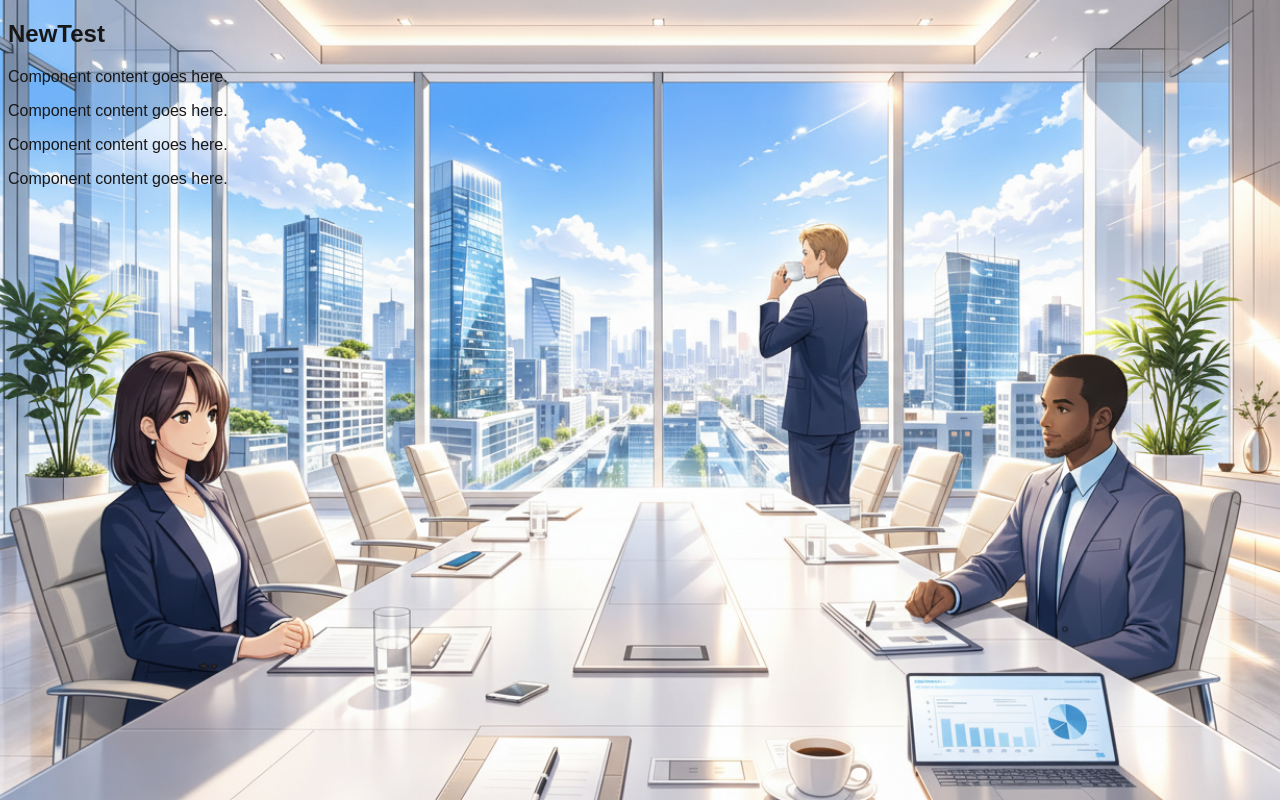
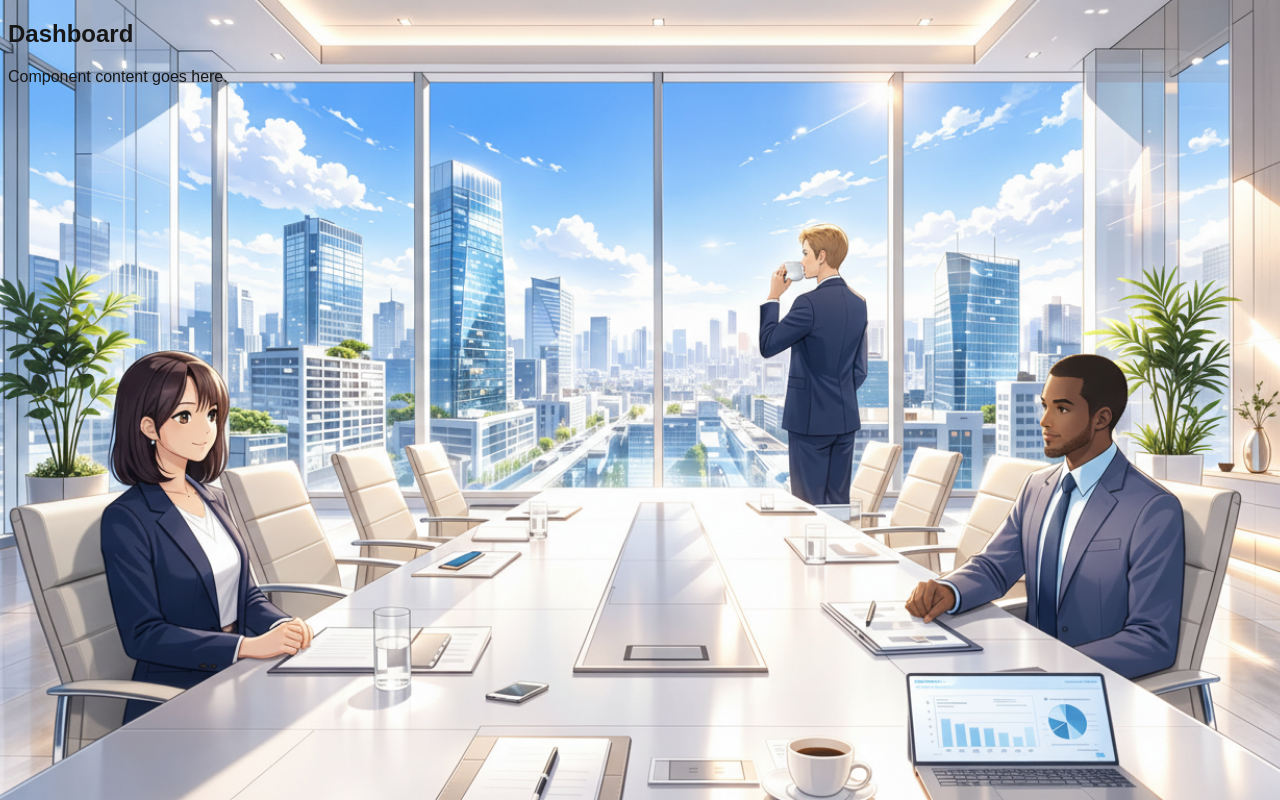
Before and after one commit to ArteaWright/blackboxanalytics, a Next.js app: page / in a window 1280 px wide. Built offline with nearby package versions, Linux system fonts and the light colour scheme.

Commit message:
feat: add analytics dashboard

```diff
--- /dev/null
+++ b/app/components/Dashboard/Dashboard.tsx
@@ -0,0 +1,8 @@
+export default function Dashboard() {
+  return (
+    <div className="dashboard">
+      <h2>Dashboard</h2>
+      <p>Component content goes here.</p>
+    </div>
+  );
+}
--- a/app/components/NewTest/NewTest.tsx
+++ /dev/null
@@ -1,11 +0,0 @@
-export default function NewTest() {
-  return (
-    <div className="new-test">
-      <h2>NewTest</h2>
-      <p>Component content goes here.</p>
-      <p>Component content goes here.</p>
-      <p>Component content goes here.</p>
-      <p>Component content goes here.</p>
-    </div>
-  );
-}
--- a/app/page.tsx
+++ b/app/page.tsx
@@ -1,8 +1,9 @@
 
-import NewTest from "./components/NewTest/NewTest";export default function Home() {
+
+import Dashboard from "./components/Dashboard/Dashboard";export default function Home() {
   return (
     <div className="home_container">
-      <NewTest />
+      <Dashboard />
     </div>
   );
 }
```
Also changed, not shown: app/components/Dashboard/Dashboard.css (renamed from app/components/NewTest/NewTest.css), 2 other files (tests, documents, lock files or other folders).
